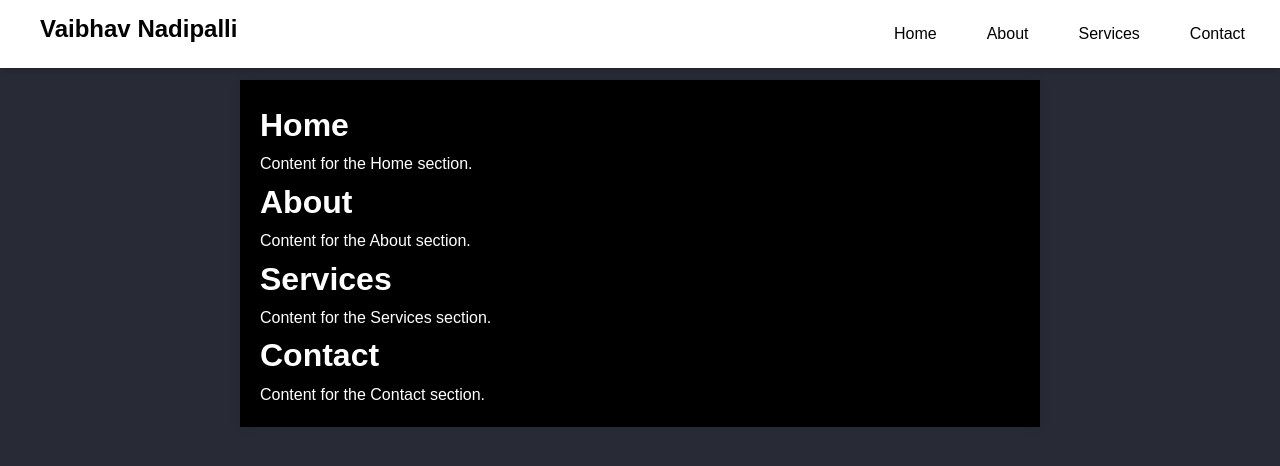
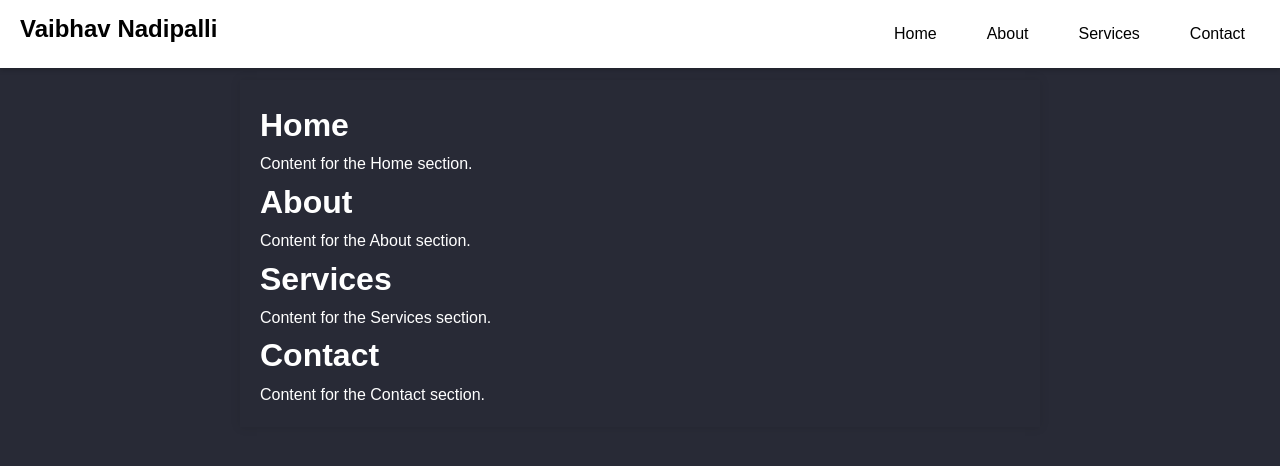
Before and after one commit to Vaibhav-Nadipalli/vaibhav-nadipalli.github.io, a Jekyll site: the page built from index.markdown, in a window 1280 px wide. Shown: the top 466 px of the page. Built offline with Jekyll 4.4.1, drawn with Linux system fonts in a browser that asks for light colours.

Commit message:
Update styles.css

```diff
--- a/assets/css/styles.css
+++ b/assets/css/styles.css
@@ -31,13 +31,12 @@ header {
     display: flex;
     justify-content: space-between;
     align-items: center;
-    padding: 0 20px; /* Increased padding for better spacing */
+    padding: 0 20px; /* Adjust padding for spacing */
 }
 
 .nav-title {
     font-size: 1.5em;
     color: #000; /* Set title color to black */
-    margin-left: 20px; /* Adjust margin for spacing */
 }
 
 .nav-links {
@@ -46,7 +45,7 @@ header {
 }
 
 .nav-links li {
-    margin-left: 20px;
+    margin-left: 20px; /* Adjust margin for spacing */
 }
 
 .nav-links li:first-child {
@@ -70,7 +69,7 @@ main {
     max-width: 800px;
     margin: 80px auto 20px; /* Adjusted margin to account for fixed header */
     padding: 20px;
-    background-color: #000;
+    background-color: #282A36;
     color: #fff;
     box-shadow: 0 0 10px rgba(0,0,0,0.1);
 }
@@ -80,14 +79,8 @@ section {
     margin: 20px 0;
 }
 
-h2 {
+h2, h3 {
     font-size: 2em;
     margin-bottom: 10px;
     color: #fff; /* Set heading color to white */
 }
-
-h3 {
-    font-size: 1.5em;
-    margin-bottom: 10px;
-    color: #fff; /* Set heading color to white */
-}
```
